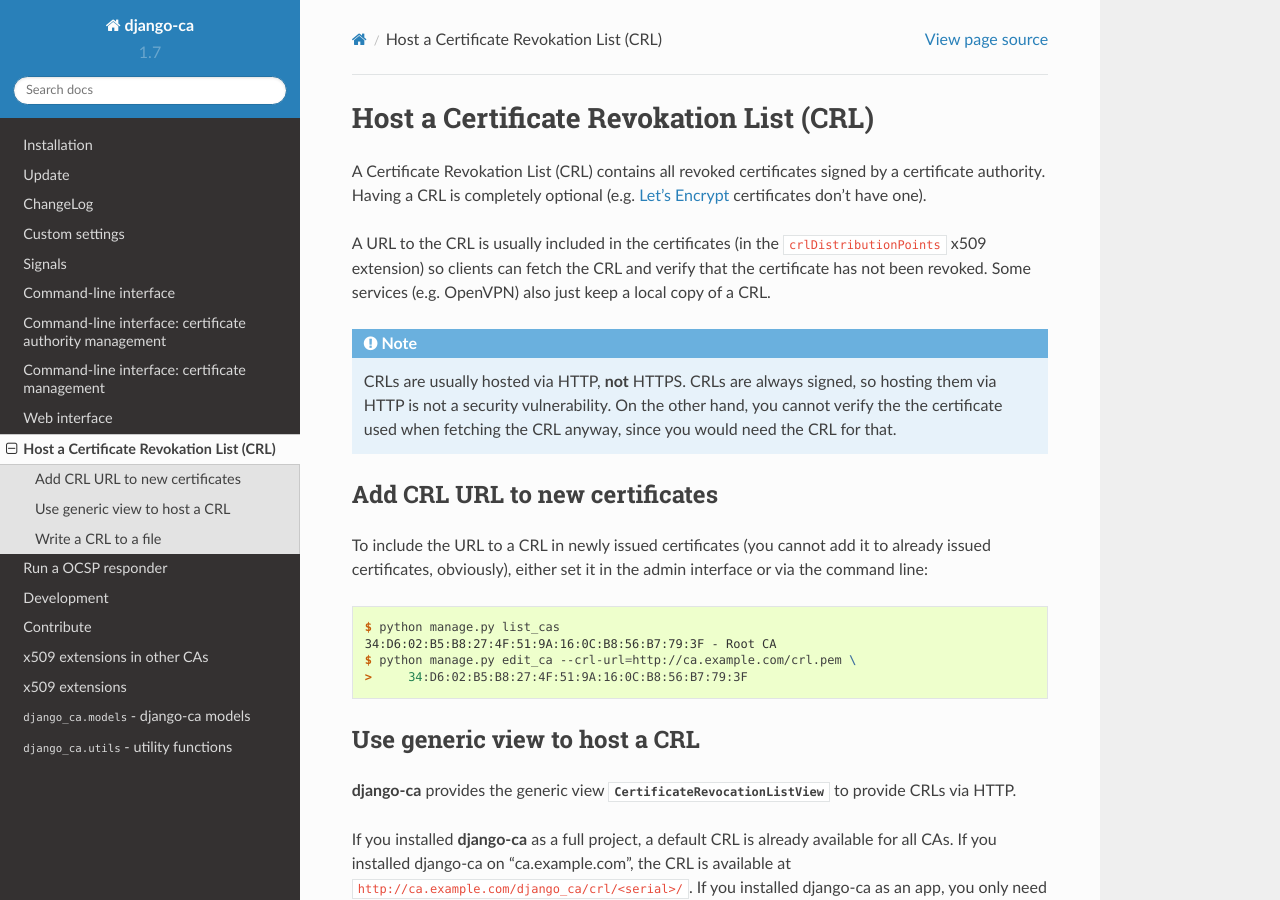
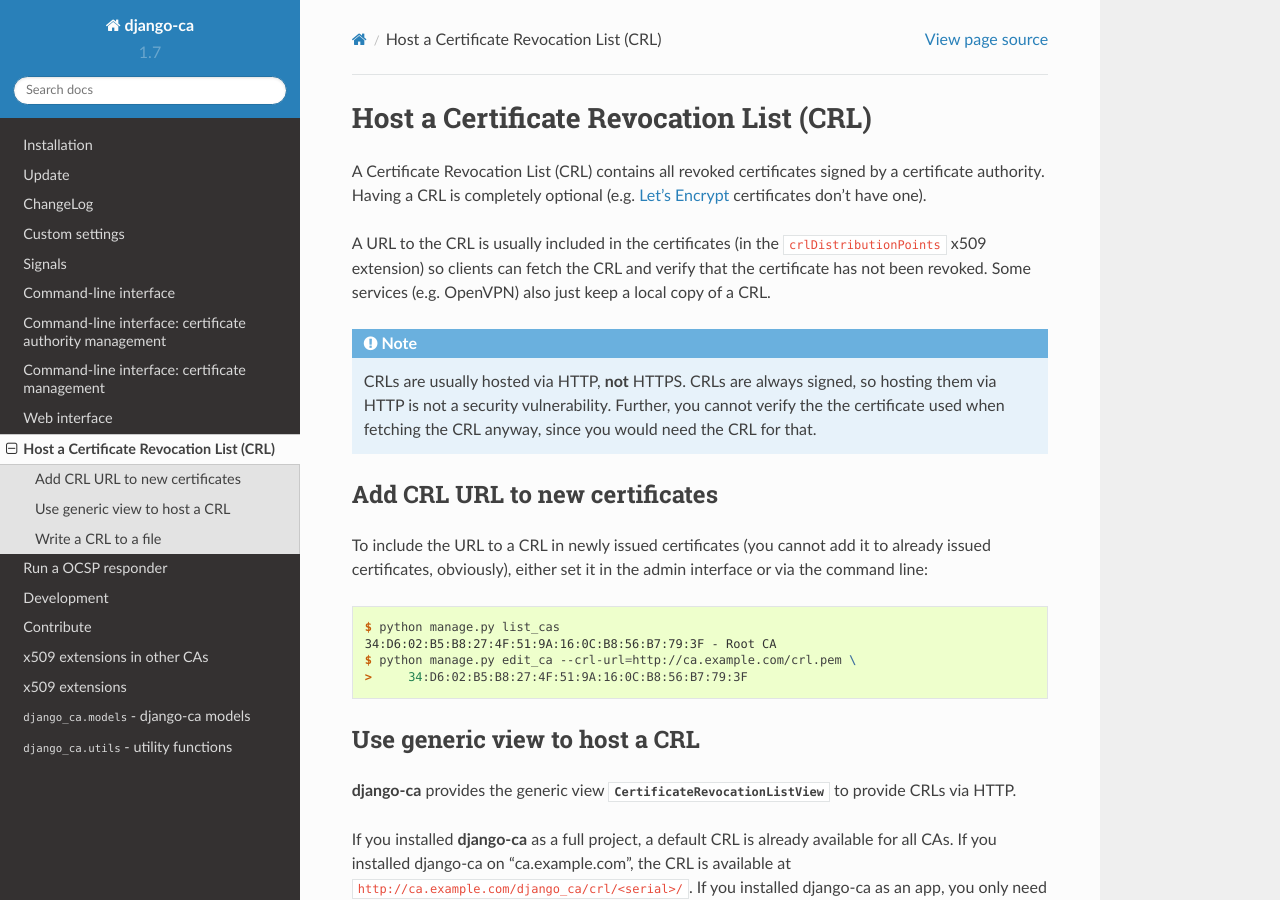
Before and after one commit to mathiasertl/django-ca, a Sphinx documentation site: the page built from docs/source/crl.rst, in a window 1280 px wide and 900 px high. Built offline with Sphinx 7.4.7 and the Read the Docs theme 2.0.0, drawn with Linux system fonts in a browser that asks for light colours.

Commit message:
Fix typos
- Revokation -> Revocation
- On the other hand doesn't make sense here

```diff
--- a/docs/source/crl.rst
+++ b/docs/source/crl.rst
@@ -1,8 +1,8 @@
 ########################################
-Host a Certificate Revokation List (CRL)
+Host a Certificate Revocation List (CRL)
 ########################################
 
-A Certificate Revokation List (CRL) contains all revoked certificates signed by
+A Certificate Revocation List (CRL) contains all revoked certificates signed by
 a certificate authority. Having a CRL is completely optional (e.g. `Let's
 Encrypt <https://letsencrypt.org/>`_ certificates don't have one).
 
@@ -12,8 +12,8 @@
 also just keep a local copy of a CRL.
 
 .. NOTE:: CRLs are usually hosted via HTTP, **not** HTTPS. CRLs are always
-   signed, so hosting them via HTTP is not a security vulnerability. On the
-   other hand, you cannot verify the the certificate used when fetching the CRL
+   signed, so hosting them via HTTP is not a security vulnerability. Further,
+   you cannot verify the the certificate used when fetching the CRL
    anyway, since you would need the CRL for that.
 
 *******************************
```
